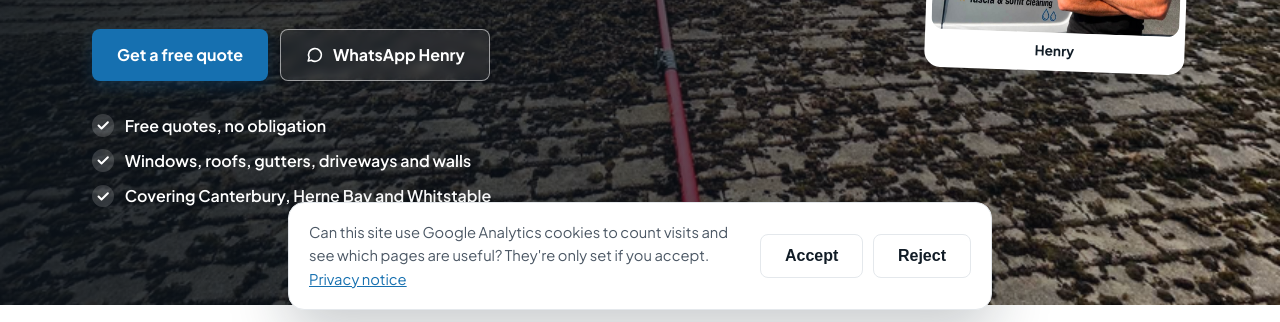
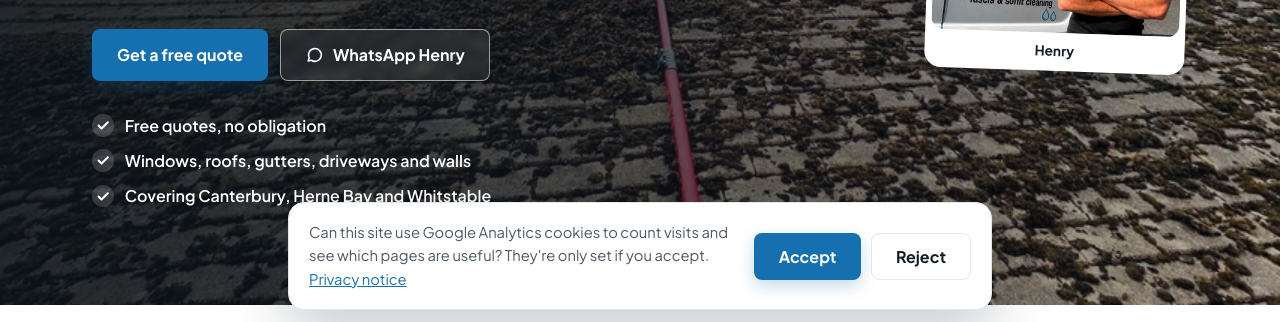
Before and after one commit to jakec116399-pixel/henry-jet-washing, a plain HTML site: page index.html in a window 1280 px wide. Shown: the part 478-800 px from the top of the page. Drawn offline with Linux system fonts and the light colour scheme.

Commit message:
Cookie banner: blue Accept, white Reject; buttons use the site font
Accept and Reject stay the same size so Reject is just as easy to choose.
Buttons now inherit Plus Jakarta Sans (the quote form's send button was also in the browser's default font).

Co-Authored-By: Claude Opus 5.5 <noreply@anthropic.com>
Claude-Session: https://claude.ai/code/session_01XEApMpUn1SWgqALE7KAZwr

```diff
--- a/css/style.css
+++ b/css/style.css
@@ -110,9 +110,11 @@ section {
   padding: 0.75rem 1.5rem;
   border-radius: var(--radius);
   border: 1px solid transparent;
+  font-family: inherit;
   font-weight: 700;
   font-size: 1rem;
   text-decoration: none;
+  cursor: pointer;
   transition: background-color 0.2s, border-color 0.2s, color 0.2s;
 }
 
--- a/index.html
+++ b/index.html
@@ -477,7 +477,7 @@
   <div class="cookie-banner" id="cookie-banner" role="region" aria-label="Cookie choices" hidden>
     <p>Can this site use Google Analytics cookies to count visits and see which pages are useful? They're only set if you accept. <a href="privacy.html#cookies" target="_blank" rel="noopener">Privacy notice<span class="visually-hidden"> (opens in a new tab)</span></a></p>
     <div class="cookie-actions">
-      <button type="button" class="btn btn-secondary" data-consent="granted">Accept</button>
+      <button type="button" class="btn btn-primary" data-consent="granted">Accept</button>
       <button type="button" class="btn btn-secondary" data-consent="denied">Reject</button>
     </div>
   </div>
```
Also changed, not shown: privacy.html (+1 -1 lines), thank-you.html (+1 -1 lines), 1 other file.
